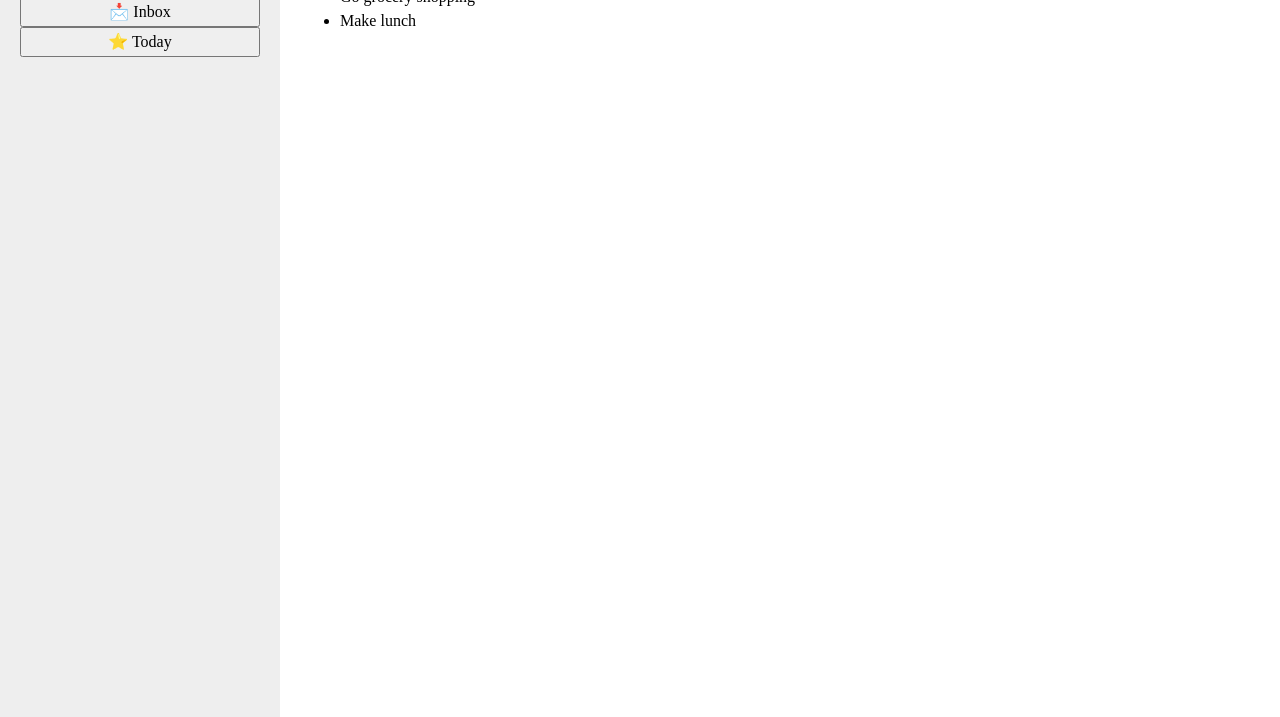
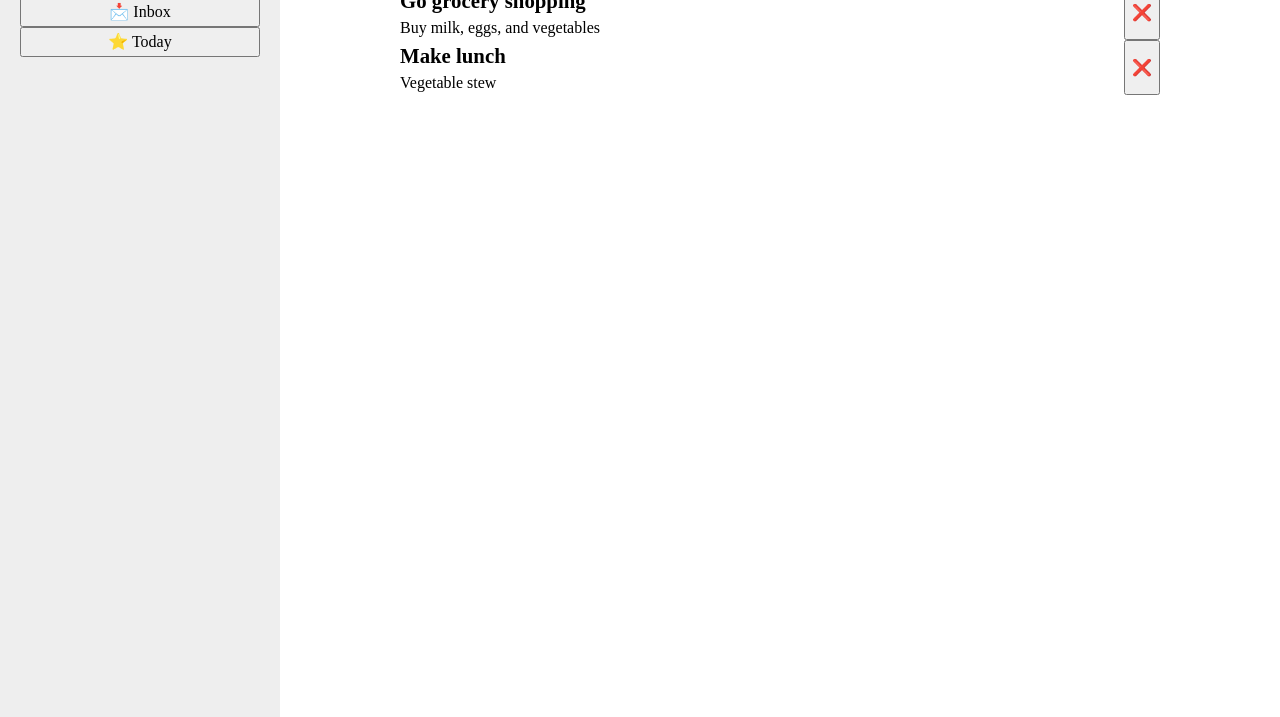
Before and after one commit to MazineEZZ/Todo-List, a website built with webpack: page src/template.html in a window 1280 px wide. Shown: the part 83-800 px from the top of the page. Built offline with nearby package versions, Linux system fonts and the light colour scheme.

Commit message:
Add delete & toggleComplete todo functionalities. Improved code architecture.

```diff
--- a/src/index.js
+++ b/src/index.js
@@ -7,7 +7,8 @@ let tasksArray = [];
 
 function createTODO(title, description) { // due dates and priority come later
     const id = crypto.randomUUID()
-    return { id, title, description };
+    const isComplete = false;
+    return { id, title, description, isComplete};
 }
 
 function addTODO(title, description) {
@@ -17,7 +18,42 @@ function addTODO(title, description) {
 function listTODOs() {
 }
 
+function deleteTODO(id) {
+    tasksArray = tasksArray.filter(task => task.id !== id);
+}
+
+function toggleCompleteTODO(id) {
+    tasksArray.forEach(task => {
+        if (task.id === id) {
+            task.isComplete = !task.isComplete;
+        }
+    })
+}
+
+function refreshPage() {
+    const appContainer = document.querySelector("#app-container");
+    appContainer.removeChild(appContainer.querySelector("#main-content"));
+
+    const contentView = renderContentView("Inbox", tasksArray);
+
+    appContainer.appendChild(contentView);
+}
+
+function setUpEventListeners(appContainer) {
+    appContainer.addEventListener("click", (e) => {
+        if (e.target.classList.contains("delete-btn")) {
+            const taskItem = e.target.closest(".task-item");
+            const taskId = taskItem.dataset.id;
+
+            deleteTODO(taskId);
+            refreshPage();
+        }
+    });
+}
+
 function initializeApp() {
+    document.body.replaceChildren();
+
     const appContainer = document.createElement("div");
     appContainer.classList.add("app-container");
     appContainer.setAttribute("id", "app-container");
@@ -26,7 +62,9 @@ function initializeApp() {
     addTODO("Make lunch", "Vegetable stew");
 
     const sidebar = renderSidebar();
-    const contentView = renderContentView("Inbox", tasksArray)
+    const contentView = renderContentView("Inbox", tasksArray);
+
+    setUpEventListeners(appContainer);
 
     appContainer.appendChild(sidebar);
     appContainer.appendChild(contentView);
@@ -35,6 +73,3 @@ function initializeApp() {
 }
 
 initializeApp();
-
-// DOM elements
-const mainFilters = document.querySelectorAll(".filter");
--- a/src/render.js
+++ b/src/render.js
@@ -1,4 +1,3 @@
-
 function createTitle(filterTitle) {
     const title = document.createElement("h1");
     title.classList.add("title");
@@ -7,19 +6,47 @@ function createTitle(filterTitle) {
     return title;
 }
 
+function createTodo(id, title, description) {
+    const taskElement = document.createElement("li");
+    taskElement.classList.add("task-item");
+    taskElement.dataset.id = id;
+
+    const taskDetails = document.createElement("div");
+    taskDetails.classList.add("details");
+
+    const taskTitle = document.createElement("p");
+    taskTitle.classList.add("title");
+    taskTitle.textContent = title;
+
+    const taskDescription = document.createElement("p");
+    taskDescription.classList.add("description");
+    taskDescription.textContent = description;
+
+    taskDetails.appendChild(taskTitle);
+    taskDetails.appendChild(taskDescription);
+
+    const deleteTaskBtn = document.createElement("button");
+    deleteTaskBtn.setAttribute("id", "delete-task");
+    deleteTaskBtn.classList.add("delete-btn");
+    deleteTaskBtn.textContent = "❌";
+
+    taskElement.appendChild(taskDetails);
+    taskElement.appendChild(deleteTaskBtn);
+
+    return taskElement;
+}
+
 function createTodosContainer(tasksArray) {
     const todosContainer = document.createElement("ul");
-    todosContainer.classList.add("todos-container");
+    todosContainer.classList.add("tasks-container");
 
     tasksArray.forEach(task => {
-        const taskElement = document.createElement("li");
-        taskElement.classList.add("todo-item");
-        taskElement.textContent = task.title;
-        todosContainer.appendChild(taskElement);
+        todosContainer.appendChild(createTodo(task.id, task.title, task.description));
     });
 
     return todosContainer;
 }
+
 
 export function renderSidebar() {
     const sidebarWrapper = document.createElement("div");
--- a/src/styles.css
+++ b/src/styles.css
@@ -38,3 +38,26 @@ body {
 .content-view {
     padding: 20px;
 }
+
+.content-view .tasks-container {
+    padding: 0px 100px;
+}
+
+.content-view .task-item {
+    display: flex;
+    justify-content: space-between;
+}
+
+.content-view .task-item .details {
+    display: flex;
+    flex-direction: column;
+}
+
+.content-view .task-item .title {
+    font-weight: bold;
+    font-size: 1.3rem;
+}
+
+.content-view .task-item .description {
+    font-size: 1rem;
+}
```
